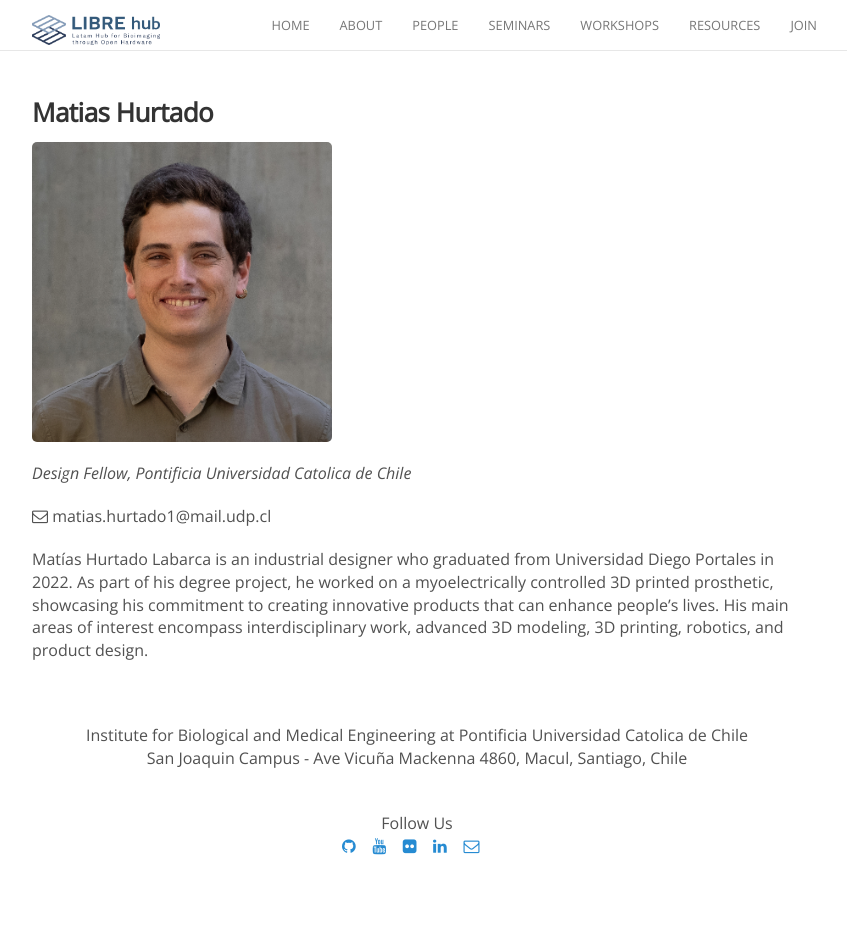
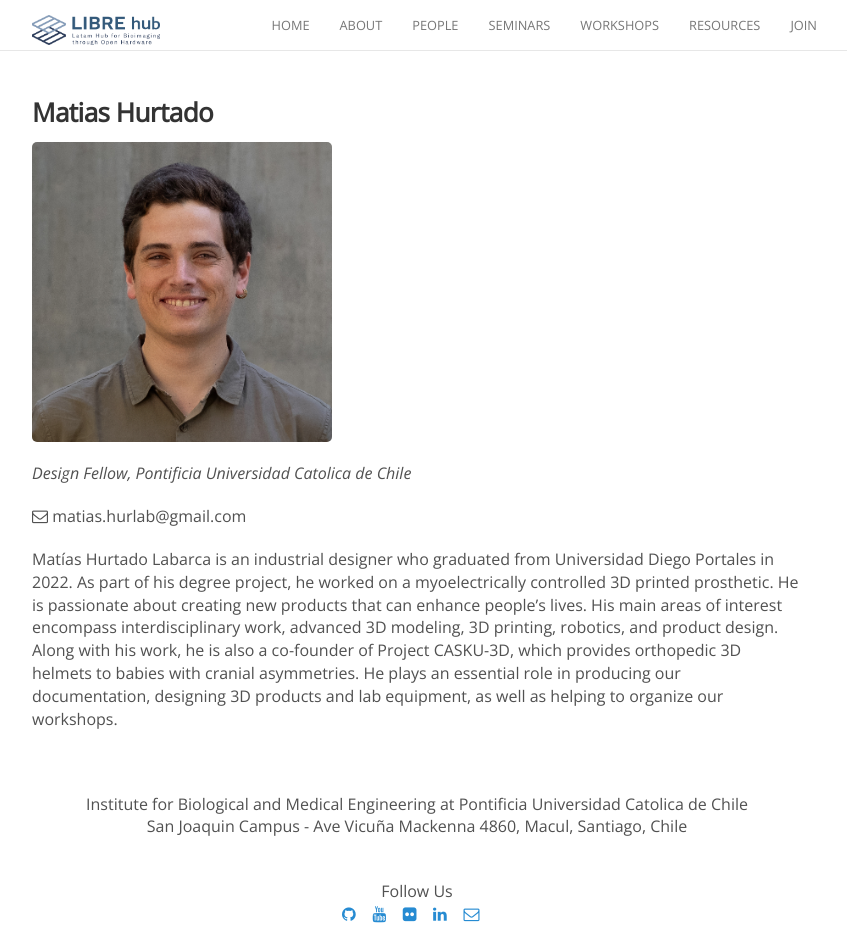
Before and after one commit to LIBREhub/LIBREhub.github.io, a Jekyll site: the page built from _people/matias_hurtado.md, in a window 1280 px wide and 946 px high. Shown: the whole window, without its empty margins (223-1070 px from the left). Built offline with Jekyll 4.4.1, drawn with Linux system fonts in a browser that asks for light colours; nearby versions of some CDN libraries.

Commit message:
Porfiles Update
Change Francisco and upade Matías info

```diff
--- a/_people/matias_hurtado.md
+++ b/_people/matias_hurtado.md
@@ -9,6 +9,8 @@ email:
 
 _Design Fellow, Pontificia Universidad Catolica de Chile_<br>
 
-<i class="fa fa-envelope-o"></i> matias.hurtado1@mail.udp.cl
+<i class="fa fa-envelope-o"></i> matias.hurlab@gmail.com
 
-Matías Hurtado Labarca is an industrial designer who graduated from Universidad Diego Portales in 2022. As part of his degree project, he worked on a myoelectrically controlled 3D printed prosthetic, showcasing his commitment to creating innovative products that can enhance people's lives. His main areas of interest encompass interdisciplinary work, advanced 3D modeling, 3D printing, robotics, and product design.
+Matías Hurtado Labarca is an industrial designer who graduated from Universidad Diego Portales in 2022. As part of his degree project, he worked on a myoelectrically controlled 3D printed prosthetic. He is passionate about creating new products that can enhance people's lives. His main areas of interest encompass interdisciplinary work, advanced 3D modeling, 3D printing, robotics, and product design.
+Along with his work, he is also a co-founder of Project CASKU-3D, which provides orthopedic 3D helmets to babies with cranial asymmetries.
+He plays an essential role in producing our documentation, designing 3D products and lab equipment, as well as helping to organize our workshops.
```
Also changed, not shown: _people/francisco_martinez.md (+0 -1 lines).
